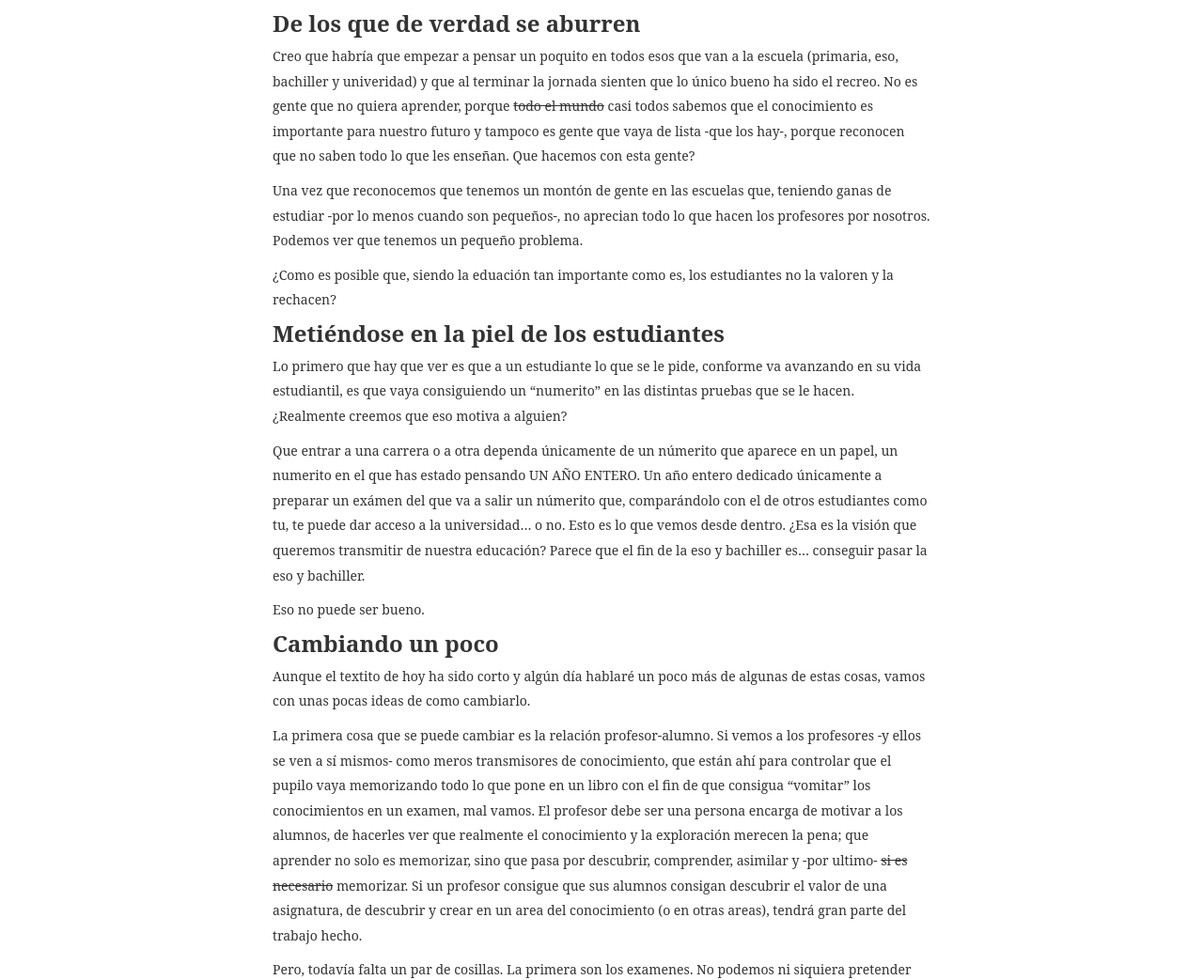
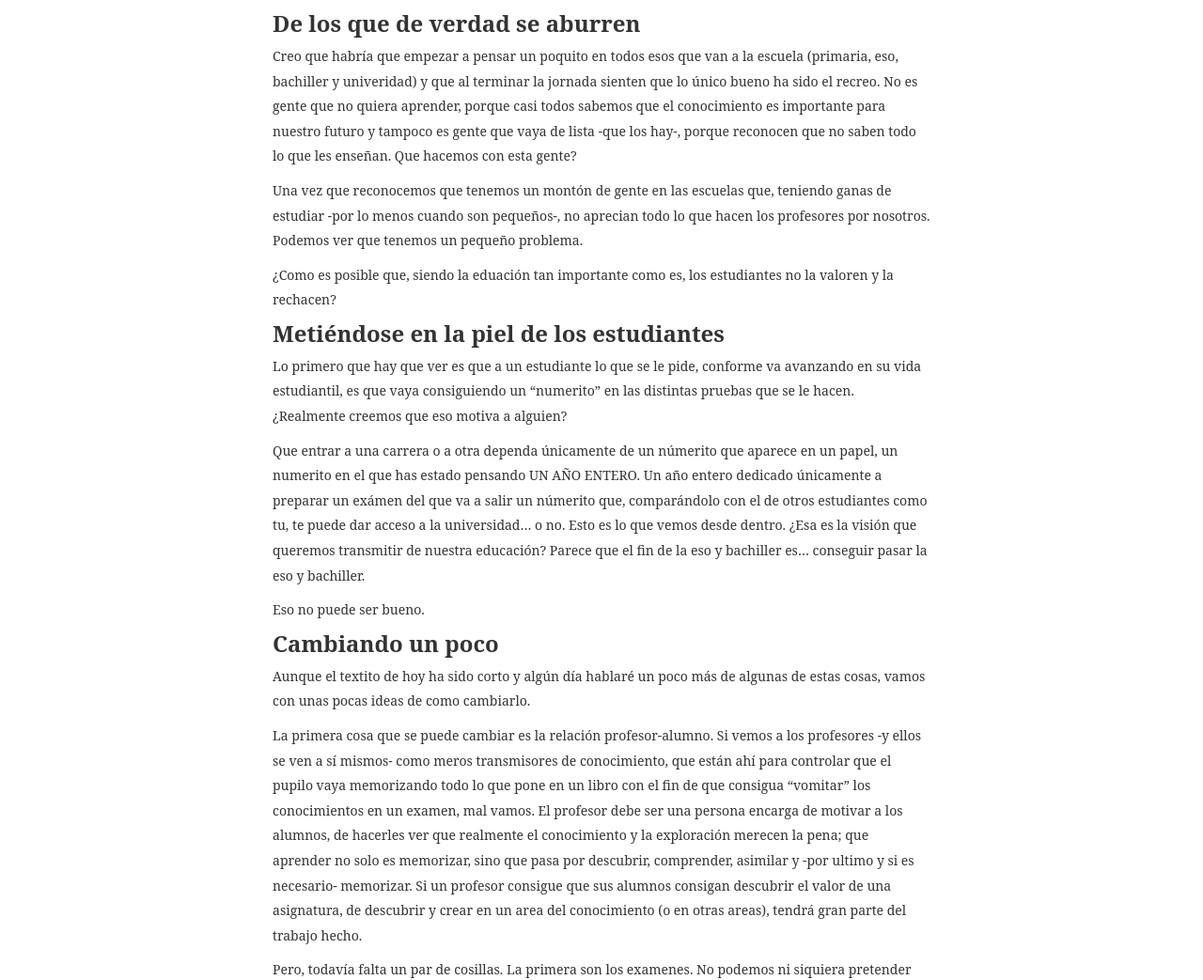
Before and after one commit to josuantonsanz/josuantonsanz.github.io, a Jekyll site: the page built from _posts/2014-12-2-ni-lo-uno.md, in a window 1280 px wide. Shown: the part 653-1696 px from the top of the page at 94% size. Built offline with Jekyll 4.4.1, drawn with Linux system fonts in a browser that asks for light colours; some web fonts are replaced; comment, search, counter and statistics services are not loaded.

Commit message:
Arreglando algunas cosillas

```diff
--- a/_posts/2014-12-2-ni-lo-uno.md
+++ b/_posts/2014-12-2-ni-lo-uno.md
@@ -12,7 +12,7 @@ Esta separación en dos bloques está -por desgracia- muy arraigada en nuestro s
 
 ### De los que de verdad se aburren
 
-Creo que habría que empezar a pensar un poquito en todos esos que van a la escuela (primaria, eso, bachiller y univeridad) y que al terminar la jornada sienten que lo único bueno ha sido el recreo. No es gente que no quiera aprender, porque ~~todo el mundo~~ casi todos sabemos que el conocimiento es importante para nuestro futuro y tampoco es gente que vaya de lista -que los hay-, porque reconocen que no saben todo lo que les enseñan. Que hacemos con esta gente?
+Creo que habría que empezar a pensar un poquito en todos esos que van a la escuela (primaria, eso, bachiller y univeridad) y que al terminar la jornada sienten que lo único bueno ha sido el recreo. No es gente que no quiera aprender, porque casi todos sabemos que el conocimiento es importante para nuestro futuro y tampoco es gente que vaya de lista -que los hay-, porque reconocen que no saben todo lo que les enseñan. Que hacemos con esta gente?
 
 Una vez que reconocemos que tenemos un montón de gente en las escuelas que, teniendo ganas de estudiar -por lo menos cuando son pequeños-, no aprecian todo lo que hacen los profesores por nosotros. Podemos ver que tenemos un pequeño problema.
 
@@ -32,7 +32,7 @@ Eso no puede ser bueno.
 
 Aunque el textito de hoy ha sido corto y algún día hablaré un poco más de algunas de estas cosas, vamos con unas pocas ideas de como cambiarlo.
 
-La primera cosa que se puede cambiar es la relación profesor-alumno. Si vemos a los profesores -y ellos se ven a sí mismos- como meros transmisores de conocimiento, que están ahí para controlar que el pupilo vaya memorizando todo lo que pone en un libro con el fin de que consigua "vomitar" los conocimientos en un examen, mal vamos. El profesor debe ser una persona encarga de motivar a los alumnos, de hacerles ver que realmente el conocimiento y la exploración merecen la pena; que aprender no solo es memorizar, sino que pasa por descubrir, comprender, asimilar y -por ultimo- ~~si es necesario~~ memorizar. Si un profesor consigue que sus alumnos consigan descubrir el valor de una asignatura, de descubrir y crear en un area del conocimiento (o en otras areas), tendrá gran parte del trabajo hecho.
+La primera cosa que se puede cambiar es la relación profesor-alumno. Si vemos a los profesores -y ellos se ven a sí mismos- como meros transmisores de conocimiento, que están ahí para controlar que el pupilo vaya memorizando todo lo que pone en un libro con el fin de que consigua "vomitar" los conocimientos en un examen, mal vamos. El profesor debe ser una persona encarga de motivar a los alumnos, de hacerles ver que realmente el conocimiento y la exploración merecen la pena; que aprender no solo es memorizar, sino que pasa por descubrir, comprender, asimilar y -por ultimo y si es necesario- memorizar. Si un profesor consigue que sus alumnos consigan descubrir el valor de una asignatura, de descubrir y crear en un area del conocimiento (o en otras areas), tendrá gran parte del trabajo hecho.
 
 Pero, todavía falta un par de cosillas. La primera son los examenes. No podemos ni siquiera pretender que en un examen en el que se valore únicamente la capacidad del alumno de memorizar una serie de hecho, fechas, cifras y fórmulas pueda suponer un incentivo ni una motivación para nadie. Un examen -relacionándolo con lo anterior- tiene que cuantificar (de alguna manera) la capacidad del alumno de asimilar, entender y en algunos casos crear.
 
```
